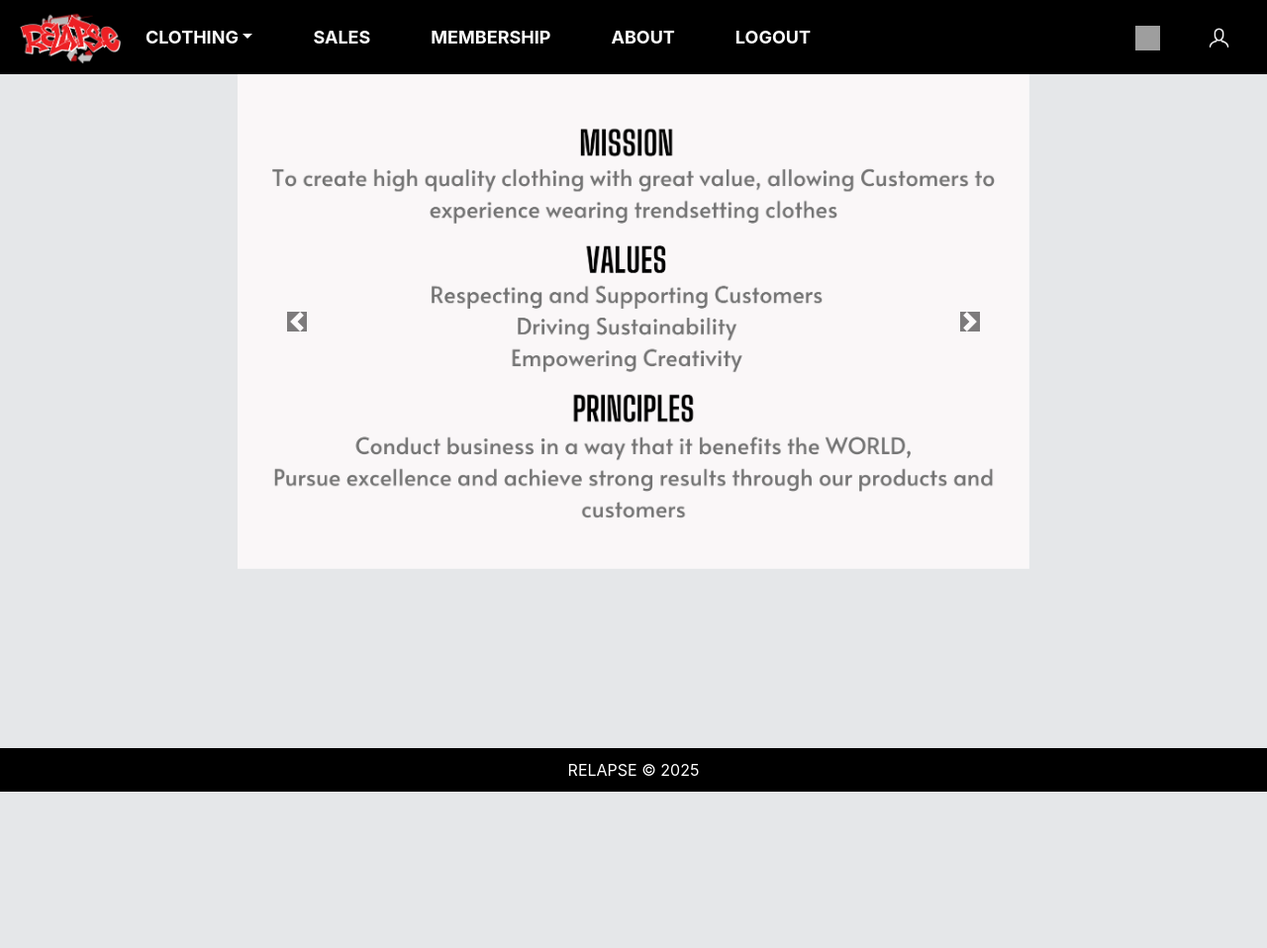
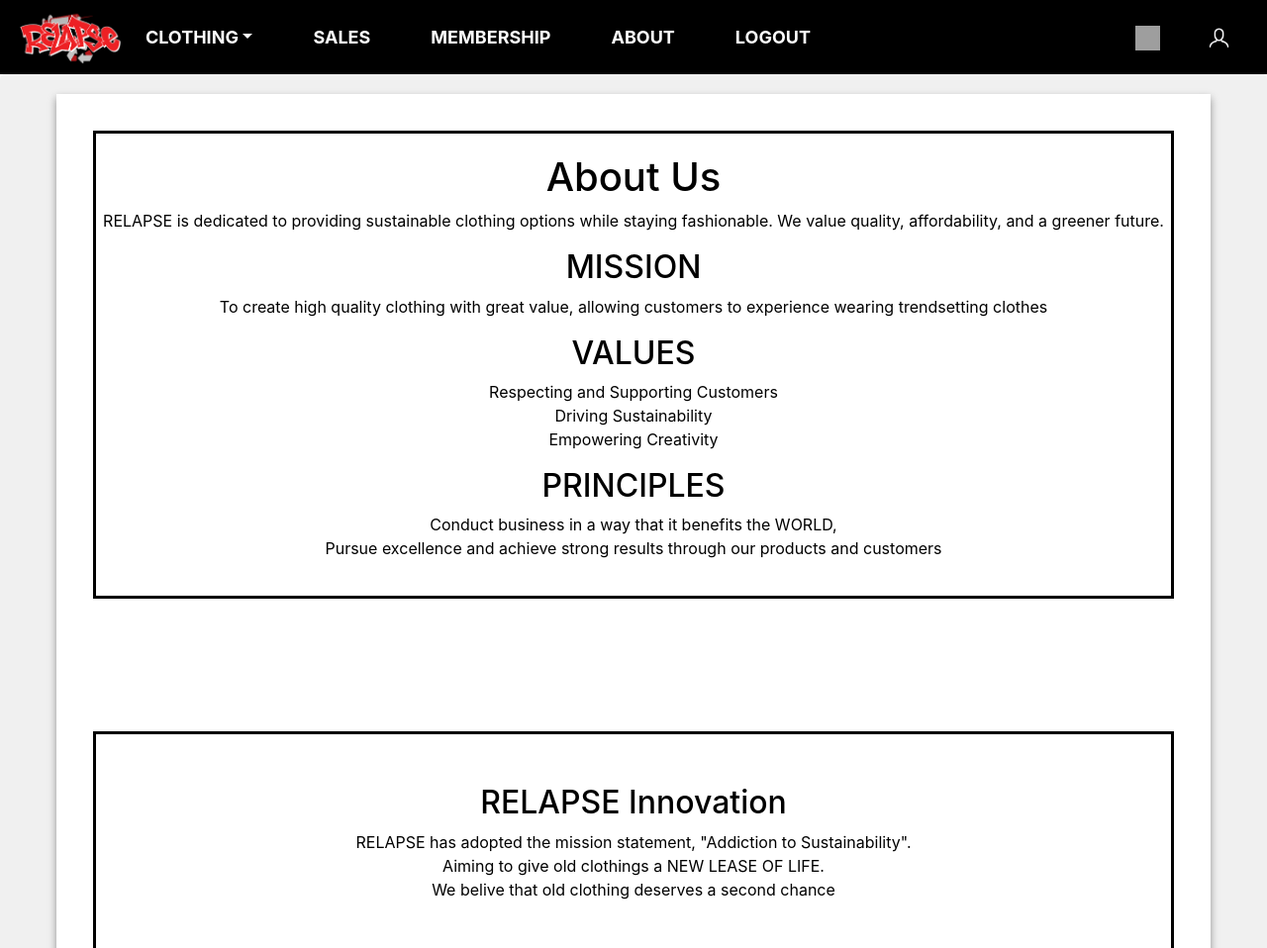
Before and after one commit to atoiii/RELAPSE---Project, a Flask app: page /about in a window 1280 px wide. Shown: the top 958 px of the page at 99% size. Before the commit the page ends 800 px from the top, so only its background shows below. Run offline with Flask 3, Linux system fonts and the light colour scheme; some libraries are stand-ins or nearby versions; grey boxes are pictures that could not be loaded.

Commit message:
Revert "Merge remote-tracking branch 'origin/main'"
This reverts commit 3b5b0d3d4f44ebfb15dd0ef281b84daaf5790b5f, reversing
changes made to dd791e2c714d6e3a079fe03e9dbc22e8d1b29214.

```diff
--- a/templates/about.html
+++ b/templates/about.html
@@ -1,52 +1,97 @@
 {% extends 'base.html' %}
 {% block content %}
-
 <style>
 
-    body {
-        background-color: #e5e7e9;
+    .about-content {
+        max-width: 1400px;
+        margin: auto;
+        padding: 20px;
+        text-align: center;
+        background-color: #F0F0F0;
+        border-radius: 5px;
+        font-size: 100%
     }
 
-    .carousel-container {
-        max-width: 800px;
-        max-height: 500px;
-        margin: auto;
-        overflow: hidden;
-    }
-    .carousel-item img {
-        width: 100%;
-        height: 500px;
-        object-fit: cover;
+    .floatingtile {
+        box-shadow: 0 4px 8px rgba(0, 0, 0, 0.4);
+        background-color: white;
+        margin-left: 3%;
+        margin-right: 3%;
+        padding-top: 1%;
+        padding: 3%;
     }
 
-    .carousel-control-prev-icon, .carousel-control-next-icon {
-        background-color: black; /* Change the icon color to black */
+    .tile1 {
+        background-color: white;
+        margin-bottom: 80px;
+        padding-top: 20px;
+        padding-bottom: 20px;
+        border-style: solid;
+        border-width: 3px;
+        border-colour: black;
     }
+
+    .tile2 {
+        background-color: white;
+        margin-top: 30px;
+        margin-bottom: 20px;
+        padding-top: 50px;
+        padding-bottom: 50px;
+        border-style: solid;
+        border-width: 3px;
+        border-colour: black;
+    }
+
+    #aboutpagephoto {
+        height: auto;
+        width: 30%;
+    }
+
+    .tile2pictureplustext {
+        display: flex;
+        justify-content: center;
+        align-items: center;
+        margin-top: 50px;
+    }
+
+    .stackedtext {
+        display: flex;
+        flex-direction: column;
+        margin-left: 40px;
+    }
+
+
 </style>
+<div class="about-content">
+  <div class="floatingtile">
+      <div class="tile1">
+          <h1>About Us</h1>
+          <p>RELAPSE is dedicated to providing sustainable clothing options while staying fashionable. We value quality, affordability, and a greener future.</p>
 
-<body>
-    <div class="carousel-container">
-        <div id="carouselExample" class="carousel slide" data-bs-ride="carousel">
-            <div class="carousel-inner">
-                <div class="carousel-item active">
-                    <img src="/static/AboutPage1.png" class="d-block w-100" alt="Slide 1">
-                </div>
-                <div class="carousel-item">
-                    <img src="/static/AboutPage2.png" class="d-block w-100" alt="Slide 2">
-                </div>
-                <div class="carousel-item">
-                    <img src="/static/AboutPage3.png" class="d-block w-100" alt="Slide 3">
-                </div>
-            </div>
-            <button class="carousel-control-prev" type="button" data-bs-target="#carouselExample" data-bs-slide="prev">
-                <span class="carousel-control-prev-icon" aria-hidden="true"></span>
-                <span class="visually-hidden">Previous</span>
-            </button>
-            <button class="carousel-control-next" type="button" data-bs-target="#carouselExample" data-bs-slide="next">
-                <span class="carousel-control-next-icon" aria-hidden="true"></span>
-                <span class="visually-hidden">Next</span>
-            </button>
-        </div>
+          <h2>MISSION</h2>
+          <p>To create high quality clothing with great value, allowing customers to experience wearing trendsetting clothes</p>
+
+          <h2>VALUES</h2>
+          <p>Respecting and Supporting Customers<br> Driving Sustainability<br> Empowering Creativity</p>
+
+          <h2>PRINCIPLES</h2>
+          <p>Conduct business in a way that it benefits the WORLD,<br>Pursue excellence and achieve strong results through our products and customers</p>
+      </div>
+      <br>
+      <div class="tile2">
+          <div>
+              <h2>RELAPSE Innovation</h2>
+              <p>RELAPSE has adopted the mission statement, "Addiction to Sustainability".<br>Aiming to give old clothings a NEW LEASE OF LIFE.<br>We belive that old clothing deserves a second chance</p>
+          </div>
+
+          <div class="tile2pictureplustext">
+              <img src="/static/AboutPageImage.jpg" id="aboutpagephoto">
+              <div class="stackedtext">
+                  <h2>The 'RE-LAPSE' Program</h2>
+                  <p>We offer discounts to customers who REturn old clothes.<br>Partner with REcycling companies to upcycle these garments into new products</p>
+              </div>
+          </div>
+      </div>
     </div>
-</body>
+</div>
 {% endblock %}
```
